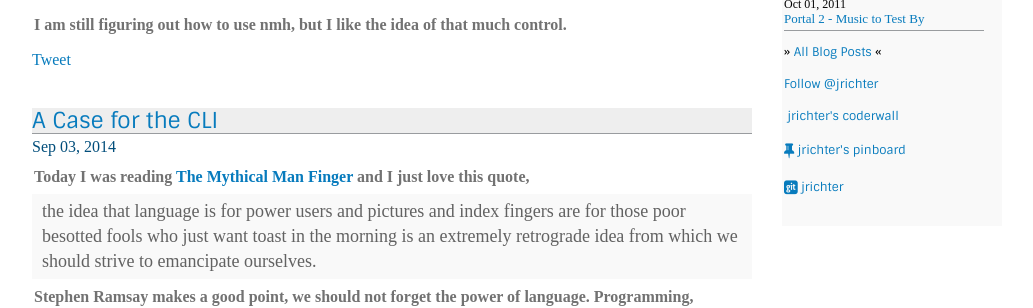
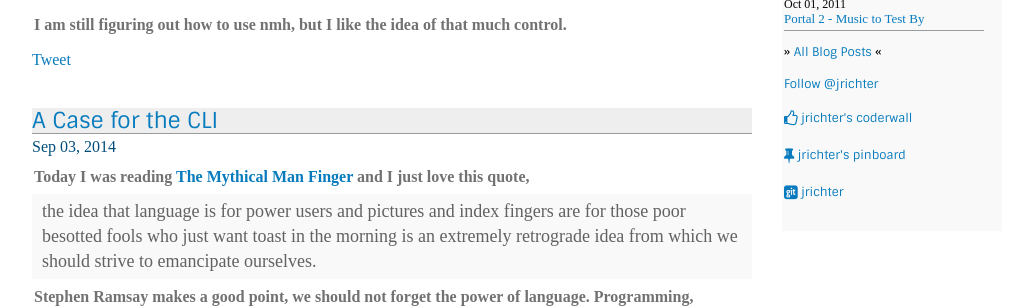
Before and after one commit to jrichter/jrichter.github.com, a Jekyll site: the page built from index.html, in a window 1280 px wide. Shown: the part 767-1075 px from the top of the page, without its empty margins (123-1156 px from the left). Built offline with Jekyll 4.4.1, drawn with Linux system fonts in a browser that asks for light colours; some web fonts are replaced; a script that is not in the unit is left out; comment, search, counter and statistics services are not loaded.

Commit message:
try a different icon

```diff
--- a/_includes/links.html
+++ b/_includes/links.html
@@ -2,7 +2,7 @@
     <a href="https://twitter.com/jrichter" class="twitter-follow-button" data-show-count="false">Follow @jrichter</a>
   </h3>
   <h3>
-      <a href="https://coderwall.com/jrichter"><i class="icon-thumbs-o-up icon-large"></i>&nbsp;jrichter's coderwall</a>
+      <a href="https://coderwall.com/jrichter"><i class="icon-thumbs-up icon-large"></i>&nbsp;jrichter's coderwall</a>
   </h3>
   <h3>
     <a href="https://pinboard.in/u:jrichter"><i class="icon-pushpin icon-large"></i>&nbsp;jrichter's pinboard</a>
```
